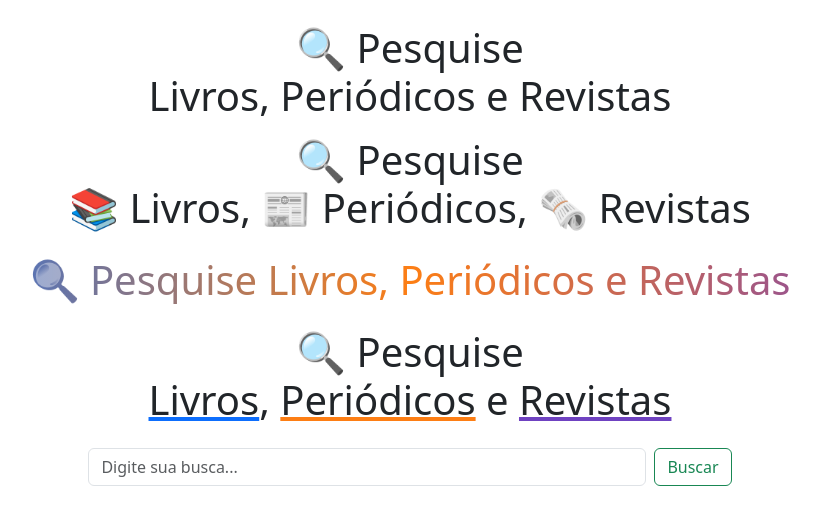
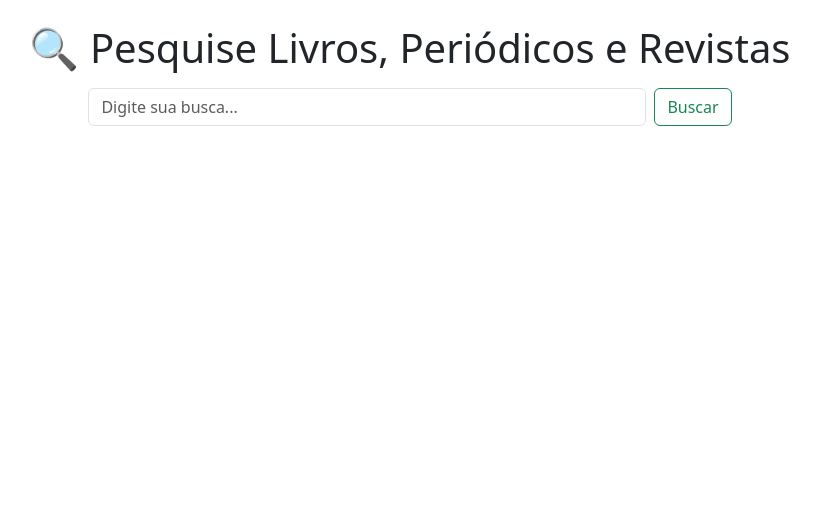
Before and after one commit to LUANSSA/LibraTech, a Django app: page / in a window 1280 px wide. Shown: the part 56-581 px from the top of the page, without its empty margins (230-1050 px from the left). Run offline with Django 5.2, Linux system fonts and the light colour scheme.

Commit message:
💄 CSS (UI): Título da pesquisa na home

```diff
--- a/core/templates/core/home.html
+++ b/core/templates/core/home.html
@@ -9,24 +9,15 @@ Acervo - Itens
 
 <!-- ======= Título e Pesquisa ======= -->
 <div class="text-center mb-4">
-    <h1 class="mb-3">🔍 Pesquise</br> Livros, Periódicos e Revistas</h1>
-    <h1 class="text-center mb-4">
-    🔍 Pesquise<br>
-    📚 Livros, 📰 Periódicos, 🗞️ Revistas
+
+    {% comment %} Título {% endcomment %}
+    <h1 class="mb-3 text-center">
+        🔍 Pesquise
+        <span class="d-md-inline-block">Livros, Periódicos e Revistas</span>
+        <span class="d-md-none"><br>Livros, Periódicos e Revistas</span>
     </h1>
 
-    <h1 class="text-center mb-4" style="background: linear-gradient(90deg, #0d6efd, #fd7e14, #6f42c1); -webkit-background-clip: text; color: transparent;">
-    🔍 Pesquise Livros, Periódicos e Revistas
-</h1>
-<h1 class="text-center mb-4">
-    🔍 Pesquise<br>
-    <span style="text-decoration: underline; text-decoration-color:#0d6efd;">Livros</span>,
-    <span style="text-decoration: underline; text-decoration-color:#fd7e14;">Periódicos</span> e
-    <span style="text-decoration: underline; text-decoration-color:#6f42c1;">Revistas</span>
-</h1>
-
-
-
+    {% comment %} Pesquisa {% endcomment %}
     <form class="d-flex justify-content-center" role="search">
         <input class="form-control me-2 w-50" type="search" name="search" value="{{ querystring }}" placeholder="Digite sua busca..." aria-label="Search">
         <button class="btn btn-outline-success" type="submit">Buscar</button>
@@ -98,6 +89,7 @@ Acervo - Itens
                     {% endif %}
                 </td>
 
+                {% comment %} Ações {% endcomment %}
                 {% if user.is_authenticated %}
                 <td>
                     {% if item.tipo == "Livro" %}
```
